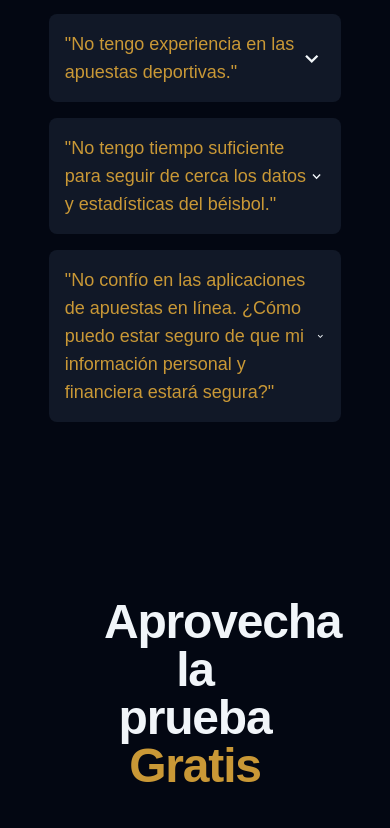
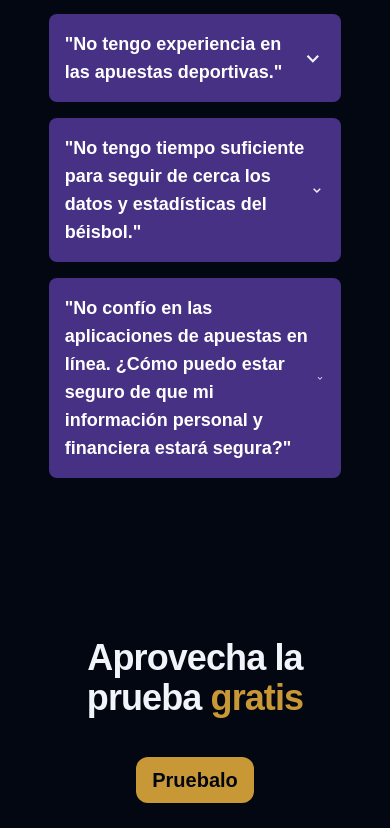
Before and after one commit to DavidCs9/sluggerbet, a Next.js app: page / in a window 390 px wide. Shown: the part 4508-5336 px from the top of the page. Built offline with nearby package versions, Linux system fonts and the light colour scheme; a web font is replaced by a local one.

Commit message:
landing page 1.0

```diff
--- a/src/app/application/page.js
+++ b/src/app/application/page.js
@@ -5,8 +5,8 @@ import animationData from 'public/construction.json'
 
 export default function Page () {
   return (
-    <div className='m-20'>
-      <h1 className='text-center text-5xl font-extrabold mb-20'>
+    <div className='m-20 mt-52'>
+      <h1 className='text-center text-4xl lg:text-5xl font-extrabold mb-20'>
         La aplicacion esta en construccion...
       </h1>
       <div className=' lg:w-2/6 mx-auto'>
--- a/src/app/components/Accordion.jsx
+++ b/src/app/components/Accordion.jsx
@@ -10,7 +10,7 @@ export function Accordion ({ pregunta, respuestas }) {
   return (
     <>
       <div onClick={() => setShow(!show)} className='flex justify-between items-center cursor-pointer'>
-        <h2 className='text-lg text-primary'>{pregunta}</h2>
+        <h2 className='text-lg text-white font-semibold'>{pregunta}</h2>
         <BiChevronDown
           className={`text-5xl transition-all duration-500 ${show ? 'rotate-180' : ''}`}
         />
--- a/src/app/components/Pregunta.jsx
+++ b/src/app/components/Pregunta.jsx
@@ -49,7 +49,7 @@ export function Pregunta () {
           return (
             <motion.div
               key={id}
-              className='flex flex-col gap-4 bg-gray-900 p-4 rounded-lg mb-4'
+              className='flex flex-col gap-4 bg-violet-500 bg-opacity-50 p-4 rounded-lg mb-4'
               initial={{ opacity: 0, y: -50 }}
               whileInView={{ opacity: 1, y: 0 }}
               transition={{ duration: 0.8 }}
--- a/src/app/page.js
+++ b/src/app/page.js
@@ -114,7 +114,7 @@ export default function Home () {
               className=' bg-slate-100 block rounded-lg shadow-lg'
               initial={{ x: -100, opacity: 0 }}
               whileInView={{ x: 0, opacity: 1 }}
-              transition={{ duration: 2 }}
+              transition={{ duration: 1 }}
               viewport={{ once: true }}
             >
               <div className='relative overflow-hidden bg-no-repeat bg-cover'>
@@ -191,7 +191,7 @@ export default function Home () {
               class='bg-slate-100 block rounded-lg shadow-lg'
               initial={{ x: -100, opacity: 0 }}
               whileInView={{ x: 0, opacity: 1 }}
-              transition={{ duration: 2 }}
+              transition={{ duration: 1 }}
               viewport={{ once: true }}
             >
               <div class='relative overflow-hidden bg-no-repeat bg-cover'>
@@ -268,7 +268,7 @@ export default function Home () {
               class='bg-slate-100 block rounded-lg shadow-lg'
               initial={{ x: -100, opacity: 0 }}
               whileInView={{ x: 0, opacity: 1 }}
-              transition={{ duration: 2 }}
+              transition={{ duration: 1 }}
               viewport={{ once: true }}
             >
               <div class='relative overflow-hidden bg-no-repeat bg-cover'>
@@ -344,18 +344,17 @@ export default function Home () {
       <section id='preguntas' className='lg:h-screen'>
         <Pregunta />
       </section>
-      <section id='LCA' className='m-20 text-center lg:h-screen'>
+      <section id='LCA' className='mx-8 text-center lg:h-screen mb-16 mt-16'>
         <div className='px-6 py-12 md:px-12'>
-          <h2 className='text-5xl my-12 font-bold tracking-tight'>
-            Aprovecha la prueba<br />
-            <span className='text-primary'>Gratis</span>
+          <h2 className=' text-4xl lg:text-5xl my-12 font-bold tracking-tight'>
+            Aprovecha la <br />prueba
+            <span className='text-primary'> gratis</span>
           </h2>
-          <motion.a
-            className=' text-gray-950 px-7 py-3 bg-primary font-bold text-sm  rounded shadow-md  mb-2 md:mr-2'
-            role='button'
-            whileHover={{ scale: 1.1 }}
-          >Acceder
-          </motion.a>
+          <Link
+            href='/application'
+            className=' bg-primary p-3 rounded-xl text-gray-950 px-4 text-xl font-bold'
+          >Pruebalo
+          </Link>
         </div>
       </section>
       <footer className=''>
```
